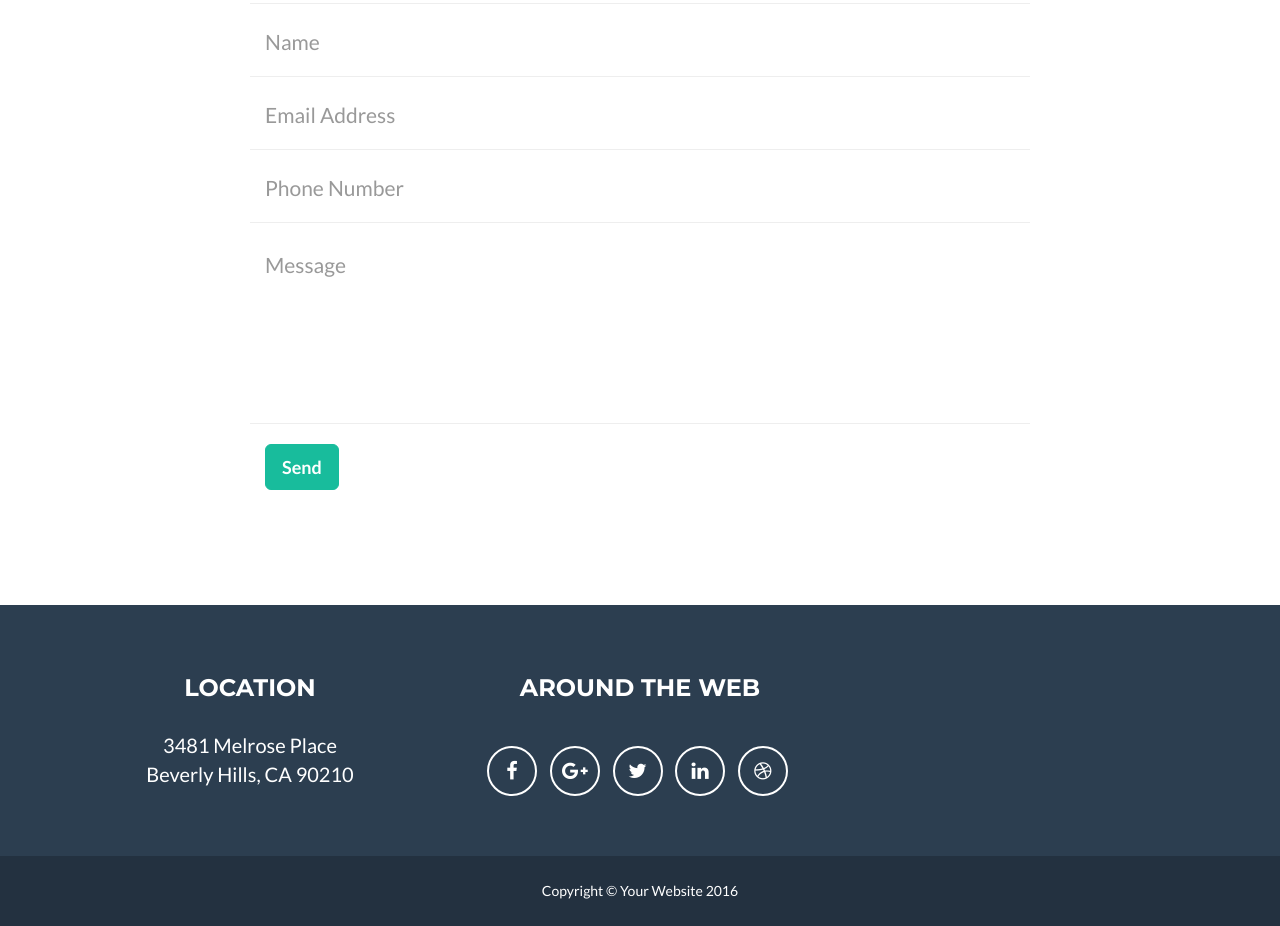
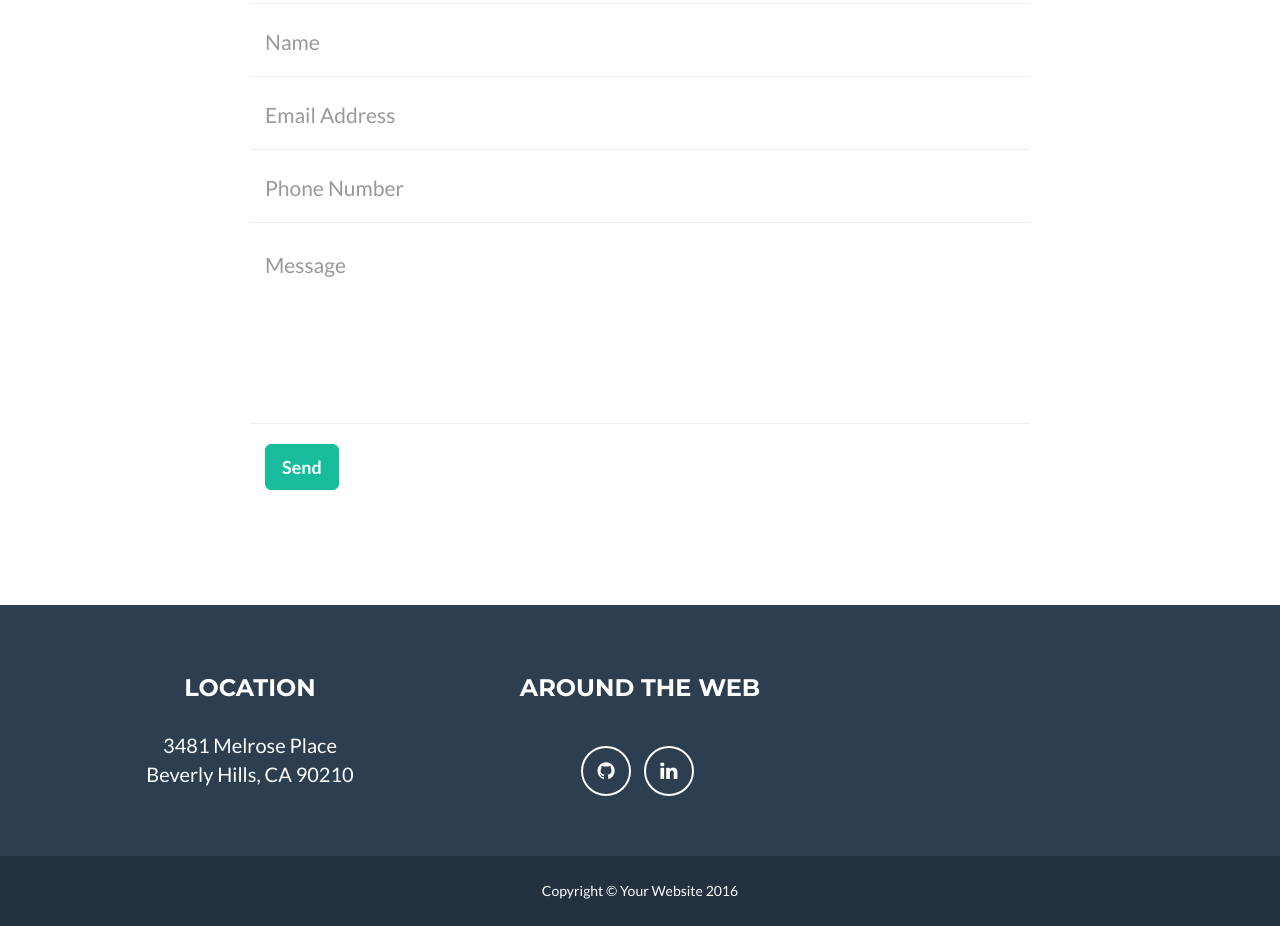
Before and after one commit to at553/mygithubpage, a website: page index.html in a window 1280 px wide. Shown: the part 2440-3366 px from the top of the page. Drawn offline with nearby package versions, Linux system fonts and the light colour scheme.

Commit message:
Update index.html

```diff
--- a/index.html
+++ b/index.html
@@ -250,19 +250,10 @@
                         <h3>Around the Web</h3>
                         <ul class="list-inline">
                             <li>
-                                <a href="#" class="btn-social btn-outline"><i class="fa fa-fw fa-facebook"></i></a>
-                            </li>
-                            <li>
-                                <a href="#" class="btn-social btn-outline"><i class="fa fa-fw fa-google-plus"></i></a>
-                            </li>
-                            <li>
-                                <a href="#" class="btn-social btn-outline"><i class="fa fa-fw fa-twitter"></i></a>
+                                <a href="http://github.com/at553" class="btn-social btn-outline"><i class="fa fa-fw fa-github"></i></a>
                             </li>
                             <li>
                                 <a href="#" class="btn-social btn-outline"><i class="fa fa-fw fa-linkedin"></i></a>
-                            </li>
-                            <li>
-                                <a href="#" class="btn-social btn-outline"><i class="fa fa-fw fa-dribbble"></i></a>
                             </li>
                         </ul>
                     </div>
```
